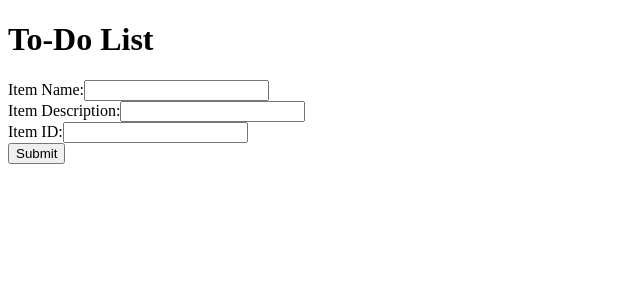
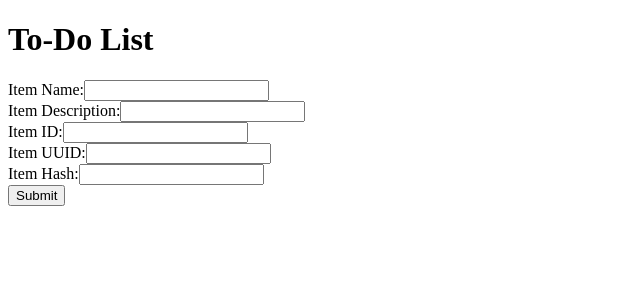
Before and after one commit to upparideepak10-png/git-and-github, a Flask app: template templates/todo.html in a window 1280 px wide. Shown: the top 300 px of the page, without its empty margins (0-640 px from the left). Run offline with Flask 3, Linux system fonts and the light colour scheme; the template is opened without the code that fills it, so the values that code supplies are empty.

Commit message:
Task 4: Re-commit after soft reset to Item ID

```diff
--- a/app.py
+++ b/app.py
@@ -1,9 +1,15 @@
 
-from flask import Flask, jsonify
+from flask import Flask, jsonify, request, render_template
+
+from pymongo import MongoClient
 
 import json
 
 app = Flask(__name__)
+
+client = MongoClient('mongodb://localhost:27017/')
+
+db = client.todo_db
 
 @app.route('/api')
 
@@ -15,6 +21,18 @@ def api():
 
     return jsonify(data)
 
+@app.route('/submittodoitem', methods=['POST'])
+
+def submit_todo_item():
+
+    item_name = request.form.get('itemName')
+
+    item_description = request.form.get('itemDescription')
+
+    db.todos.insert_one({'itemName': item_name, 'itemDescription': item_description})
+
+    return "Item added successfully!"
+
 if __name__ == '__main__':
 
     app.run(debug=True)
--- a/templates/todo.html
+++ b/templates/todo.html
@@ -7,6 +7,8 @@
         <label>Item Name:</label><input type="text" name="itemName"><br>
         <label>Item Description:</label><input type="text" name="itemDescription"><br>
         <label>Item ID:</label><input type="text" name="itemId"><br>
+        <label>Item UUID:</label><input type="text" name="itemUuid"><br>
+        <label>Item Hash:</label><input type="text" name="itemHash"><br>
         <input type="submit" value="Submit">
     </form>
 </body>
```
